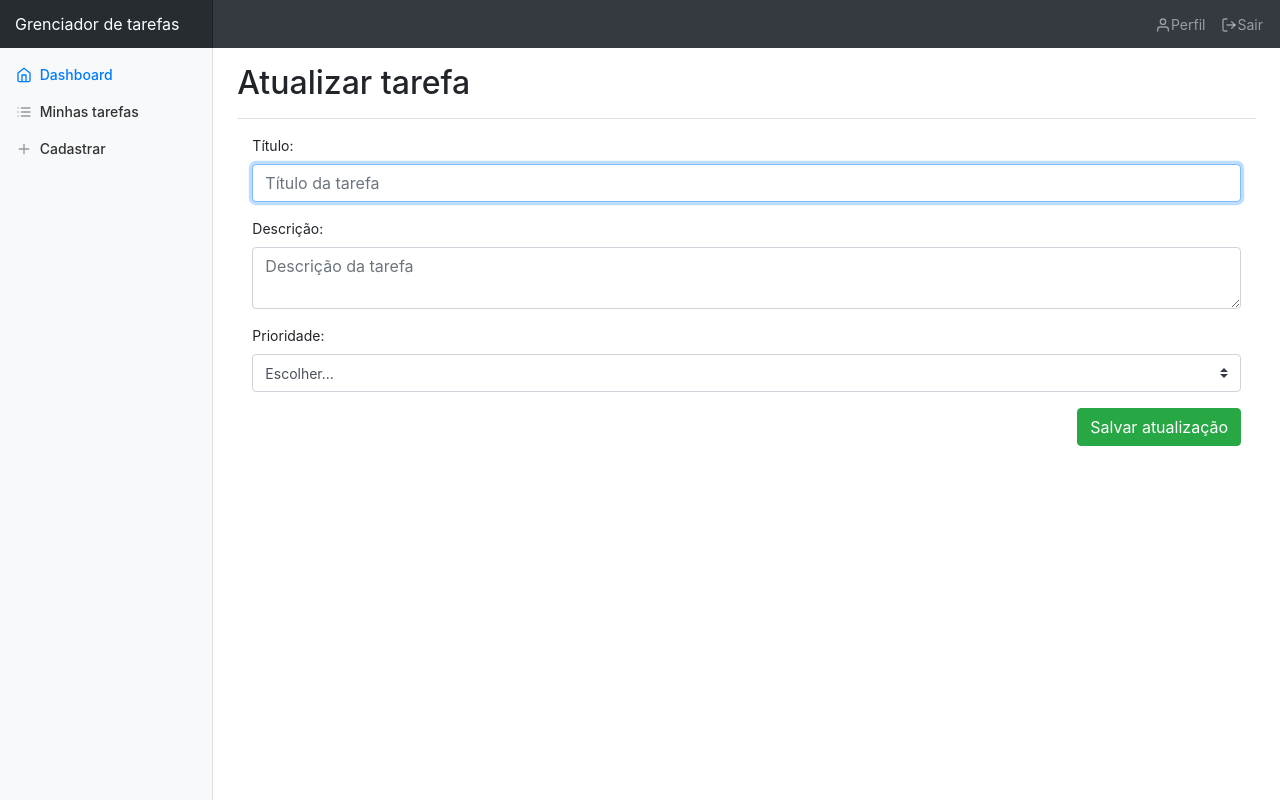
After one commit to ValeriaNiceria/gerenciadorTarefas, a CodeIgniter app: page /gerenciadorTarefas/index.php/tarefa/atualizar in a window 1280 px wide. The commit adds this page. Run offline with CodeIgniter, Linux system fonts and the light colour scheme.

Commit message:
Atualização da tarefa

```diff
--- a/application/controllers/Tarefa.php
+++ b/application/controllers/Tarefa.php
@@ -114,4 +114,53 @@ class Tarefa extends CI_Controller {
 			redirect('tarefa');
 		}
 	}
+
+
+	/*Atualizar tarefa*/
+	public function atualizar()
+	{
+		/*Preenche os campos do formulário*/
+		$id = $this->uri->segment(3);
+
+		$tabela = "tarefas";
+
+		$dados['tarefa'] = $this->Tarefa_model->getById($id, $tabela);
+
+
+		/*Carrega a página*/
+		$dados['titulo'] = "Atualizar tarefa";
+		$dados['conteudo'] = "tarefa/atualizar";
+
+		$this->load->view('includes/html_header');
+		$this->load->view('includes/menu');
+		$this->load->view('base', $dados);
+		$this->load->view('includes/html_footer');
+
+		/*Atualiza os dados da tarefa*/
+		if ($_POST)
+		{
+			$id = $this->input->post('id');
+			$titulo = $this->input->post('titulo');
+			$descricao = $this->input->post('descricao');
+			$prioridade = $this->input->post('prioridade');
+
+			$dados = array(
+				'titulo' => $titulo,
+				'descricao' => $descricao,
+				'prioridade'=> $prioridade
+			);
+
+			$tabela = "tarefas";
+
+			if ($this->Tarefa_model->atualizar($id, $tabela, $dados))
+			{
+				$this->session->set_flashdata('success', 'Tarefa atualizada com sucesso!');
+				redirect('tarefa');
+			} else
+			{
+				$this->session->set_flashdata('error', 'Não foi possível atualizar a tarefa');
+				redirect('tarefa');
+			}
+		}
+	}
 }
--- a/application/core/MY_Model.php
+++ b/application/core/MY_Model.php
@@ -40,6 +40,7 @@ class MY_Model extends CI_Model {
         if (isset($usuario_id) && isset($tabela))
         {
             $this->db->where('usuario_id', $usuario_id);
+            $this->db->order_by('id desc'); /*ordena as tarefas pelo ID*/
             $query = $this->db->get($tabela);
 
             if ($query->num_rows() > 0)
--- /dev/null
+++ b/application/views/tarefa/atualizar.php
@@ -0,0 +1,25 @@
+<form action="<?= base_url('tarefa/atualizar')?>" method="post">
+    <div class="form-group">
+        <label for="titulo">Título:</label>
+        <input type="text" class="form-control" id="titulo" name="titulo" value="<?= $tarefa['titulo']?>" placeholder="Título da tarefa" autofocus required/>
+    </div>
+
+    <div class="form-group">
+        <label for="descricao">Descrição:</label>
+        <textarea class="form-control" id="descricao" name="descricao" placeholder="Descrição da tarefa" required><?= $tarefa['descricao']?></textarea>
+    </div>
+
+    <div class="form-group">
+        <label for="prioridade">Prioridade:</label>
+        <select name="prioridade" id="prioridade" class="custom-select" required>
+            <option value="" selected disabled>Escolher...</option>
+            <option value="1" <?= ($tarefa['prioridade'] == 1) ? "selected" : "";?>>Baixa</option>
+            <option value="2" <?= ($tarefa['prioridade'] == 2) ? "selected" : "";?>>Normal</option>
+            <option value="3" <?= ($tarefa['prioridade'] == 3) ? "selected" : "";?>>Alta</option>
+        </select>
+    </div>
+
+    <input type="hidden" name="id" value="<?= $tarefa['id']?>"/>
+
+    <button type="submit" class="btn btn-success float-right">Salvar atualização</button>
+</form>
--- a/application/views/tarefa/lista.php
+++ b/application/views/tarefa/lista.php
@@ -82,7 +82,7 @@
 
                         <?php else: ?>
 
-                            <a href="" class="btn btn-warning" title="Atualizar"><span data-feather="edit"></span></a>
+                            <a href="<?= base_url('tarefa/atualizar/') . $tarefa['id'] ?>" class="btn btn-warning" title="Atualizar"><span data-feather="edit"></span></a>
                             <a href="<?= base_url('tarefa/excluir/') . $tarefa['id'] ?>" class="btn btn-danger" onclick="return confirm('Deseja excluir está tarefa?');" title="Excluir"><span data-feather="trash"></span></a>
                             <a href="<?= base_url('tarefa/concluir/') . $tarefa['id'] ?>" class="btn btn-info" title="Concluir" onclick="return confirm('Deseja concluir está tarefa?');"><span data-feather="check"></span></a>
 
```
